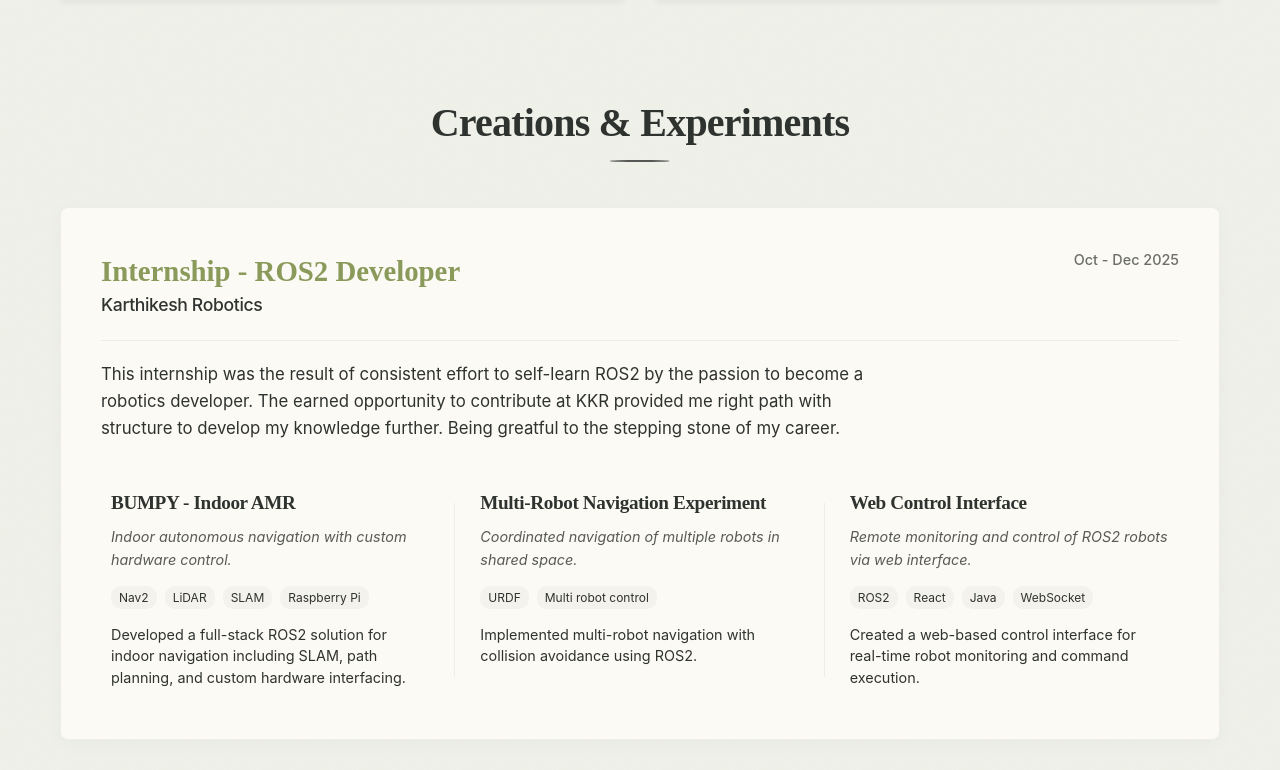
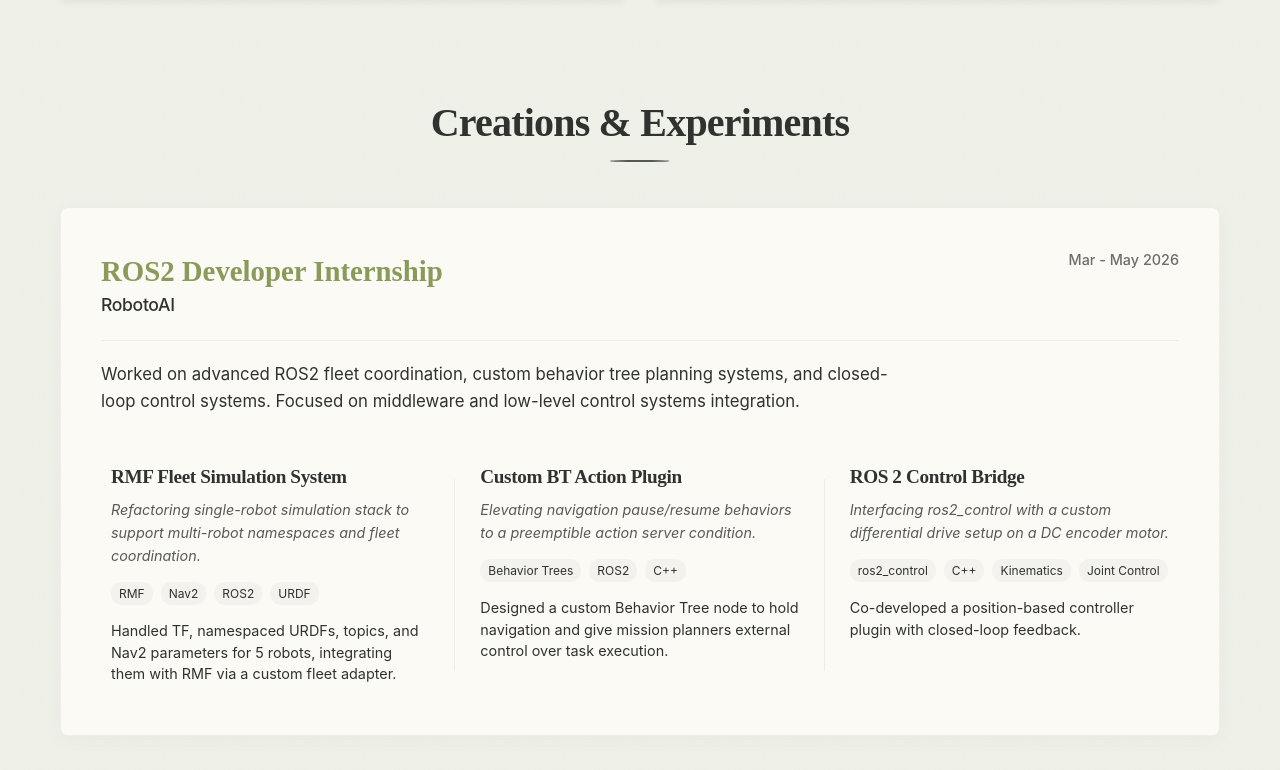
Before and after one commit to Pirate-tek/guru-portfolio, a React (Vite) app: page / in a window 1280 px wide. Shown: the part 1770-2540 px from the top of the page. Built offline with nearby package versions, Linux system fonts and the light colour scheme; a web font is replaced by a local one.

Commit message:
Internship updated

```diff
--- a/src/components/Education.jsx
+++ b/src/components/Education.jsx
@@ -6,30 +6,44 @@ const Education = () => {
         {
             type: 'education',
             title: 'B.E. Mechatronics Engineering',
-            institution: '[Your College Name]',
-            duration: '3rd Year',
+            institution: 'Kongu Engineering College',
+            duration: '2022 - 2026',
             description: 'Focusing on Robotics, Control Systems, and Embedded Systems.'
         },
         {
             type: 'education',
             title: 'BS in Electronic Systems',
-            institution: 'IIT Madras',
-            duration: 'Ongoing',
-            description: 'Rigorous coursework in Electronic Systems and Data Science.'
+            institution: 'Indian Institute of Technology, Madras',
+            duration: '2023 - 2030 (Ongoing)',
+            description: 'Coursework in Electronic Systems, Data Science, and Application Development.'
         },
         {
             type: 'experience',
-            title: 'Robotics Intern',
-            institution: '[Company Name]',
-            duration: '[Duration]',
-            description: 'Worked on developing autonomous navigation algorithms for mobile robots.'
+            title: 'ROS2 Developer Intern',
+            institution: 'RobotoAI, Coimbatore',
+            duration: 'Mar - May 2026',
+            description: 'Developed multi-robot simulation stacks with RMF fleet adapters, designed custom preemptible Behavior Tree action nodes, and built ros2_control DC motor plugins.'
+        },
+        {
+            type: 'experience',
+            title: 'ROS2 Developer Intern',
+            institution: 'Karthikesh Robotics, Chennai',
+            duration: 'Oct - Dec 2025',
+            description: 'Built a ROS2 differential drive Indoor AMR from scratch. Fused wheel odometry/IMU sensors and integrated SLAM mapping with Nav2.'
         },
         {
             type: 'achievement',
-            title: 'Hackathon Winner',
-            institution: '[Competition Name]',
-            duration: '[Date]',
-            description: 'Secured 1st place for building an innovative IoT solution for smart agriculture.'
+            title: 'Titan Design Impact Award',
+            institution: 'TITAN & IIM Calcutta',
+            duration: 'Jul 2025',
+            description: 'Awarded ₹50,000 for the project SMART MENTAL HEALTH MONITORING GLASS (CORTIVUE).'
+        },
+        {
+            type: 'achievement',
+            title: 'Think Wild Ideathon Winner',
+            institution: 'Hosur Forest Division & FORGE',
+            duration: 'Mar 2024',
+            description: 'Awarded ₹10,000 for the idea to develop sustainable banana fiber products.'
         }
     ];
 
--- a/src/components/Projects.jsx
+++ b/src/components/Projects.jsx
@@ -4,7 +4,52 @@ import './Projects.css';
 const Projects = () => {
     const [selectedProject, setSelectedProject] = React.useState(null);
 
-    const internship = {
+    const internships = [
+        {
+            role: 'ROS2 Developer Internship',
+            company: 'RobotoAI',
+            duration: 'Mar - May 2026',
+            summary: 'Worked on advanced ROS2 fleet coordination, custom behavior tree planning systems, and closed-loop control systems. Focused on middleware and low-level control systems integration.',
+            subProjects: [
+                {
+                    title: 'RMF Fleet Simulation System',
+                    problemStatement: 'Refactoring single-robot simulation stack to support multi-robot namespaces and fleet coordination.',
+                    techStack: ['RMF', 'Nav2', 'ROS2', 'URDF'],
+                    outcome: 'Handled TF, namespaced URDFs, topics, and Nav2 parameters for 5 robots, integrating them with RMF via a custom fleet adapter.',
+                    fullDetails: {
+                        description: 'Refactored a single robot simulation stack to handle a 5-robot fleet\'s TF tree, namespaced URDFs, topics, and Nav2 parameters. Implemented multi-robot coordination using a custom fleet adapter bridging RMF and Nav2 based on traffic maps.',
+                        role: 'ROS2 / RMF Developer',
+                        outcomes: ['Refactored single-robot stack to multi-robot namespace', 'Enabled multi-robot navigation using RMF traffic maps', 'Implemented custom RMF fleet adapter'],
+                        experienceGained: ['RMF (Robotics Middleware Framework)', 'Multi-robot coordinate systems', 'Fleet management']
+                    }
+                },
+                {
+                    title: 'Custom BT Action Plugin',
+                    problemStatement: 'Elevating navigation pause/resume behaviors to a preemptible action server condition.',
+                    techStack: ['Behavior Trees', 'ROS2', 'C++'],
+                    outcome: 'Designed a custom Behavior Tree node to hold navigation and give mission planners external control over task execution.',
+                    fullDetails: {
+                        description: 'Designed and implemented a custom ROS2 Behavior Tree action node (WaitActionServerCondition) that allows pause/resume tasks to be managed as preemptible actions.',
+                        role: 'C++ Developer',
+                        outcomes: ['Implemented custom Behavior Tree nodes', 'Returned RUNNING state to pause navigation', 'Empowered mission planners with external navigation control'],
+                        experienceGained: ['Behavior Trees in ROS2', 'Preemptible action servers', 'Task scheduling']
+                    }
+                },
+                {
+                    title: 'ROS 2 Control Bridge',
+                    problemStatement: 'Interfacing ros2_control with a custom differential drive setup on a DC encoder motor.',
+                    techStack: ['ros2_control', 'C++', 'Kinematics', 'Joint Control'],
+                    outcome: 'Co-developed a position-based controller plugin with closed-loop feedback.',
+                    fullDetails: {
+                        description: 'Co-developed a custom ros2_control position-based differential-drive controller plugin in C++ for a DC encoder motor.',
+                        role: 'Control Systems Developer',
+                        outcomes: ['Co-developed ros2_control position-based plugin', 'Implemented inverse kinematics for wheel angles calculation', 'Integrated closed-loop joint feedback'],
+                        experienceGained: ['ros2_control plugin development', 'Inverse kinematics', 'Closed-loop control systems']
+                    }
+                }
+            ]
+        },
+        {
             role: 'Internship - ROS2 Developer',
             company: 'Karthikesh Robotics',
             duration: 'Oct - Dec 2025',
@@ -23,17 +68,6 @@ const Projects = () => {
                     }
                 },
                 {
-                title: 'Multi-Robot Navigation Experiment',
-                problemStatement: 'Coordinated navigation of multiple robots in shared space.',
-                techStack: ['URDF', 'Multi robot control'],
-                outcome: 'Implemented multi-robot navigation with collision avoidance using ROS2.',
-                fullDetails: {
-                    description: 'Developed multi-robot navigation capabilities with collision avoidance in ROS2.',
-                    outcomes: ['Enabled coordinated multi-robot navigation', 'Implemented collision avoidance strategies'],
-                    experienceGained: ['Multi-robot systems', 'Collision avoidance algorithms']
-                }
-            },
-            {
                     title: 'Web Control Interface',
                     problemStatement: 'Remote monitoring and control of ROS2 robots via web interface.',
                     techStack: ['ROS2', 'React', 'Java', 'WebSocket'],
@@ -45,7 +79,8 @@ const Projects = () => {
                     }
                 }
             ]
-    };
+        }
+    ];
 
     const additionalProjects = [
         {
@@ -84,11 +119,11 @@ const Projects = () => {
         }
     ];
 
-    const openModal = (project, type = 'standard') => {
+    const openModal = (project, type = 'standard', currentInternship = null) => {
         // Normalize data for modal
         const modalData = type === 'internship' ? {
             title: project.title,
-            context: internship.company + ' - ' + internship.role,
+            context: (currentInternship ? currentInternship.company : '') + ' - ' + (currentInternship ? currentInternship.role : ''),
             role: project.fullDetails.role,
             techStack: project.techStack,
             outcomes: project.fullDetails.outcomes,
@@ -120,8 +155,9 @@ const Projects = () => {
             <div className="container">
                 <h2 className="section-title">Creations & Experiments</h2>
 
-                {/* Internship Card */}
-                <div className="internship-card">
+                {/* Internship Cards */}
+                {internships.map((internship, intIdx) => (
+                    <div key={intIdx} className="internship-card">
                         <div className="internship-header">
                             <div className="internship-info">
                                 <span className="internship-role">{internship.role}</span>
@@ -136,10 +172,10 @@ const Projects = () => {
                                 <div
                                     key={index}
                                     className="internship-panel"
-                                onClick={() => openModal(sub, 'internship')}
+                                    onClick={() => openModal(sub, 'internship', internship)}
                                     role="button"
                                     tabIndex={0}
-                                onKeyDown={(e) => (e.key === 'Enter' || e.key === ' ') && openModal(sub, 'internship')}
+                                    onKeyDown={(e) => (e.key === 'Enter' || e.key === ' ') && openModal(sub, 'internship', internship)}
                                 >
                                     <h4 className="panel-title">{sub.title}</h4>
                                     <p className="panel-problem">{sub.problemStatement}</p>
@@ -153,6 +189,7 @@ const Projects = () => {
                             ))}
                         </div>
                     </div>
+                ))}
 
                 {/* Additional Projects Grid */}
                 <div className="projects-grid additional-projects">
```
Lines whose indentation alone changed are shown as unchanged.
